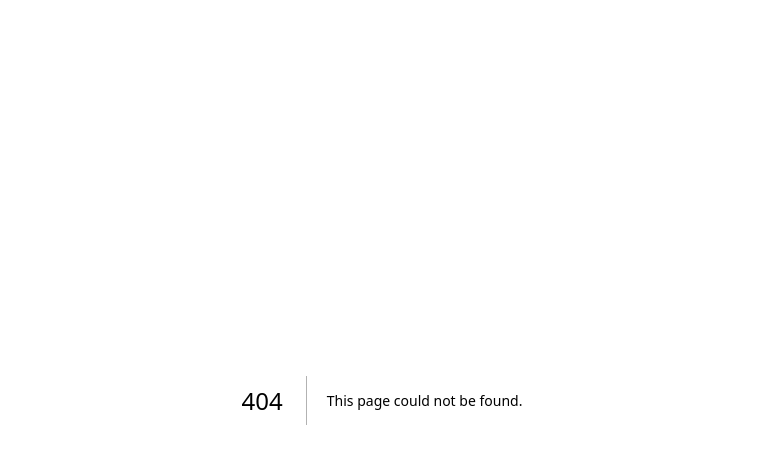
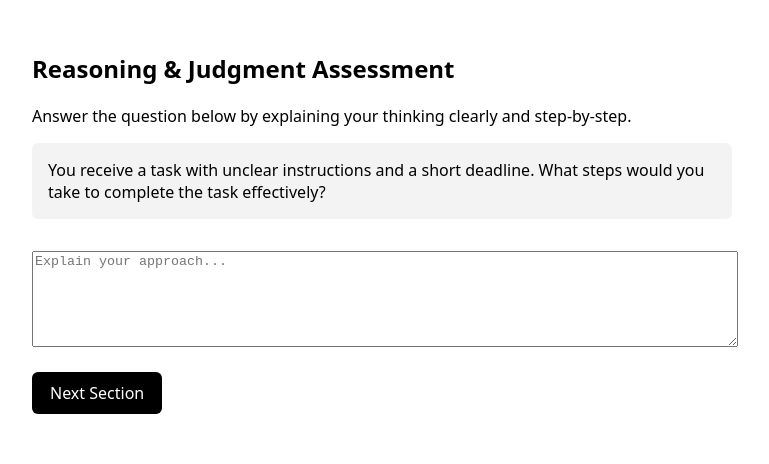
Before and after one commit to MissDaze/Recruitme, a Next.js app: page /assess/language/src/app/assess/reasoning in a window 1280 px wide. Before the commit this address had no page. Shown: the top 464 px of the page, without its empty margins (258-1027 px from the left). Built offline with nearby package versions, Linux system fonts and the light colour scheme.

Commit message:
Create ReasoningAssessment component for assessment

```diff
--- /dev/null
+++ b/src/app/assess/language/src/app/assess/reasoning/page.tsx
@@ -0,0 +1,44 @@
+export default function ReasoningAssessment() {
+  return (
+    <main style={{ padding: 32, maxWidth: 700, margin: "0 auto" }}>
+      <h2>Reasoning & Judgment Assessment</h2>
+
+      <p>
+        Answer the question below by explaining your thinking clearly and
+        step-by-step.
+      </p>
+
+      <p
+        style={{
+          background: "#f3f3f3",
+          padding: 16,
+          borderRadius: 6,
+        }}
+      >
+        You receive a task with unclear instructions and a short deadline. What
+        steps would you take to complete the task effectively?
+      </p>
+
+      <textarea
+        rows={6}
+        style={{ width: "100%", marginTop: 16 }}
+        placeholder="Explain your approach..."
+      />
+
+      <a
+        href="/assess/interview"
+        style={{
+          display: "inline-block",
+          marginTop: 20,
+          padding: "10px 18px",
+          background: "black",
+          color: "white",
+          textDecoration: "none",
+          borderRadius: 6,
+        }}
+      >
+        Next Section
+      </a>
+    </main>
+  );
+}
```
